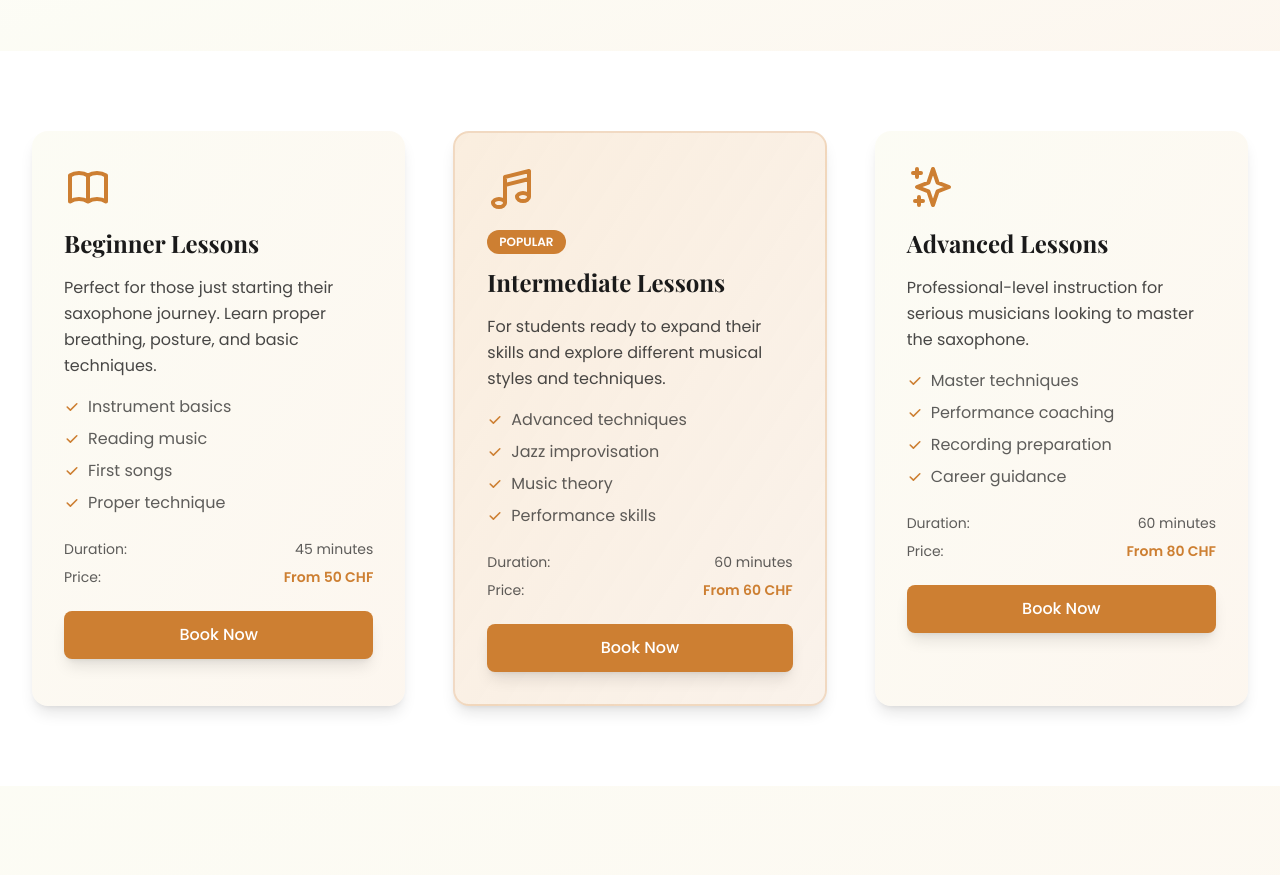
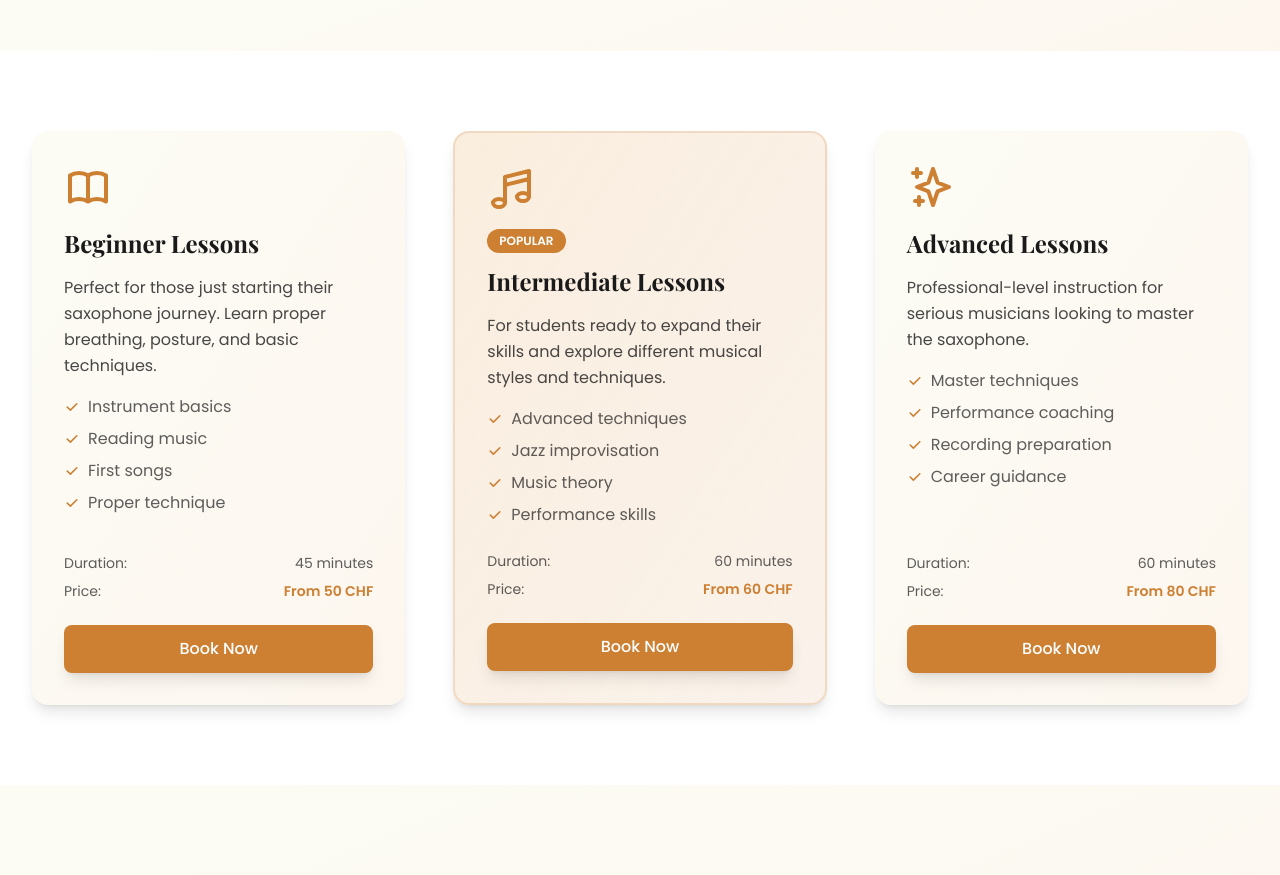
Before and after one commit to martinst06/ivansaxophon, a Next.js app: page /en/lessons in a window 1280 px wide. Shown: the part 420-1295 px from the top of the page. Built offline with nearby package versions, Linux system fonts and the light colour scheme.

Commit message:
fix: card button alignment

```diff
--- a/src/app/[lang]/lessons/page.tsx
+++ b/src/app/[lang]/lessons/page.tsx
@@ -70,7 +70,7 @@ export default async function LessonsPage({ params }: Props) {
           <div className="max-w-7xl mx-auto px-4 sm:px-6 lg:px-8">
             <div className="grid grid-cols-1 md:grid-cols-3 gap-8 sm:gap-12">
               {/* Beginner Lessons */}
-              <div className="bg-gradient-to-br from-beige/30 to-bronze-light/10 rounded-2xl p-6 sm:p-8 shadow-lg hover:shadow-xl transition-all duration-300 transform hover:-translate-y-2">
+              <div className="bg-gradient-to-br from-beige/30 to-bronze-light/10 rounded-2xl p-6 sm:p-8 shadow-lg hover:shadow-xl transition-all duration-300 transform hover:-translate-y-2 flex flex-col">
                 <div className="text-bronze mb-4">
                   <svg className="w-12 h-12" fill="none" stroke="currentColor" viewBox="0 0 24 24">
                     <path strokeLinecap="round" strokeLinejoin="round" strokeWidth={2} d="M12 6.253v13m0-13C10.832 5.477 9.246 5 7.5 5S4.168 5.477 3 6.253v13C4.168 18.477 5.754 18 7.5 18s3.332.477 4.5 1.253m0-13C13.168 5.477 14.754 5 16.5 5c1.747 0 3.332.477 4.5 1.253v13C19.832 18.477 18.246 18 16.5 18c-1.746 0-3.332.477-4.5 1.253" />
@@ -82,7 +82,7 @@ export default async function LessonsPage({ params }: Props) {
                 <p className="text-charcoal/80 mb-4 leading-relaxed text-sm sm:text-base">
                   {t.lessons.types.beginner.description}
                 </p>
-                <ul className="space-y-2 mb-6">
+                <ul className="space-y-2 mb-6 flex-grow">
                   {t.lessons.types.beginner.features.map((feature, index) => (
                     <li key={index} className="flex items-center text-charcoal/70 text-sm sm:text-base">
                       <svg className="w-4 h-4 text-bronze mr-2 flex-shrink-0" fill="currentColor" viewBox="0 0 20 20">
@@ -104,20 +104,20 @@ export default async function LessonsPage({ params }: Props) {
                 </div>
                 <Link
                   href={`/${typedLang}#contact`}
-                  className="block w-full bg-bronze hover:bg-bronze-dark text-white text-center py-3 px-6 rounded-lg font-medium transition-all duration-300 transform hover:scale-105 shadow-lg hover:shadow-xl"
+                  className="block w-full bg-bronze hover:bg-bronze-dark text-white text-center py-3 px-6 rounded-lg font-medium transition-all duration-300 transform hover:scale-105 shadow-lg hover:shadow-xl mt-auto"
                 >
                   {t.lessons.bookNow}
                 </Link>
               </div>
 
               {/* Intermediate Lessons */}
-              <div className="bg-gradient-to-br from-bronze-light/20 to-bronze/10 rounded-2xl p-6 sm:p-8 shadow-lg hover:shadow-xl transition-all duration-300 transform hover:-translate-y-2 border-2 border-bronze/20">
+              <div className="bg-gradient-to-br from-bronze-light/20 to-bronze/10 rounded-2xl p-6 sm:p-8 shadow-lg hover:shadow-xl transition-all duration-300 transform hover:-translate-y-2 border-2 border-bronze/20 flex flex-col">
                 <div className="text-bronze mb-4">
                   <svg className="w-12 h-12" fill="none" stroke="currentColor" viewBox="0 0 24 24">
                     <path strokeLinecap="round" strokeLinejoin="round" strokeWidth={2} d="M9 19V6l12-3v13M9 19c0 1.105-1.343 2-3 2s-3-.895-3-2 1.343-2 3-2 3 .895 3 2zm12-3c0 1.105-1.343 2-3 2s-3-.895-3-2 1.343-2 3-2 3 .895 3 2zM9 10l12-3" />
                   </svg>
                 </div>
-                <div className="bg-bronze text-white text-xs font-semibold px-3 py-1 rounded-full inline-block mb-3">
+                <div className="bg-bronze text-white text-xs font-semibold px-3 py-1 rounded-full inline-block mb-3 self-start">
                   {lang === 'de' ? 'BELIEBT' : 'POPULAR'}
                 </div>
                 <h3 className="text-xl sm:text-2xl font-serif font-bold text-charcoal mb-3 sm:mb-4">
@@ -126,7 +126,7 @@ export default async function LessonsPage({ params }: Props) {
                 <p className="text-charcoal/80 mb-4 leading-relaxed text-sm sm:text-base">
                   {t.lessons.types.intermediate.description}
                 </p>
-                <ul className="space-y-2 mb-6">
+                <ul className="space-y-2 mb-6 flex-grow">
                   {t.lessons.types.intermediate.features.map((feature, index) => (
                     <li key={index} className="flex items-center text-charcoal/70 text-sm sm:text-base">
                       <svg className="w-4 h-4 text-bronze mr-2 flex-shrink-0" fill="currentColor" viewBox="0 0 20 20">
@@ -148,14 +148,14 @@ export default async function LessonsPage({ params }: Props) {
                 </div>
                 <Link
                   href={`/${typedLang}#contact`}
-                  className="block w-full bg-bronze hover:bg-bronze-dark text-white text-center py-3 px-6 rounded-lg font-medium transition-all duration-300 transform hover:scale-105 shadow-lg hover:shadow-xl"
+                  className="block w-full bg-bronze hover:bg-bronze-dark text-white text-center py-3 px-6 rounded-lg font-medium transition-all duration-300 transform hover:scale-105 shadow-lg hover:shadow-xl mt-auto"
                 >
                   {t.lessons.bookNow}
                 </Link>
               </div>
 
               {/* Advanced Lessons */}
-              <div className="bg-gradient-to-br from-beige/30 to-bronze-light/10 rounded-2xl p-6 sm:p-8 shadow-lg hover:shadow-xl transition-all duration-300 transform hover:-translate-y-2">
+              <div className="bg-gradient-to-br from-beige/30 to-bronze-light/10 rounded-2xl p-6 sm:p-8 shadow-lg hover:shadow-xl transition-all duration-300 transform hover:-translate-y-2 flex flex-col">
                 <div className="text-bronze mb-4">
                   <svg className="w-12 h-12" fill="none" stroke="currentColor" viewBox="0 0 24 24">
                     <path strokeLinecap="round" strokeLinejoin="round" strokeWidth={2} d="M5 3v4M3 5h4M6 17v4m-2-2h4m5-16l2.286 6.857L21 12l-5.714 2.143L13 21l-2.286-6.857L5 12l5.714-2.143L13 3z" />
@@ -167,7 +167,7 @@ export default async function LessonsPage({ params }: Props) {
                 <p className="text-charcoal/80 mb-4 leading-relaxed text-sm sm:text-base">
                   {t.lessons.types.advanced.description}
                 </p>
-                <ul className="space-y-2 mb-6">
+                <ul className="space-y-2 mb-6 flex-grow">
                   {t.lessons.types.advanced.features.map((feature, index) => (
                     <li key={index} className="flex items-center text-charcoal/70 text-sm sm:text-base">
                       <svg className="w-4 h-4 text-bronze mr-2 flex-shrink-0" fill="currentColor" viewBox="0 0 20 20">
@@ -189,7 +189,7 @@ export default async function LessonsPage({ params }: Props) {
                 </div>
                 <Link
                   href={`/${typedLang}#contact`}
-                  className="block w-full bg-bronze hover:bg-bronze-dark text-white text-center py-3 px-6 rounded-lg font-medium transition-all duration-300 transform hover:scale-105 shadow-lg hover:shadow-xl"
+                  className="block w-full bg-bronze hover:bg-bronze-dark text-white text-center py-3 px-6 rounded-lg font-medium transition-all duration-300 transform hover:scale-105 shadow-lg hover:shadow-xl mt-auto"
                 >
                   {t.lessons.bookNow}
                 </Link>
```
